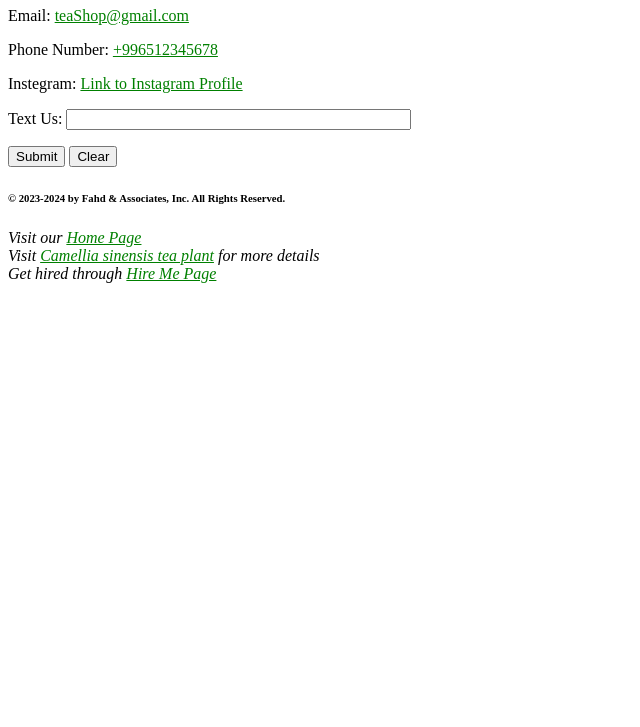
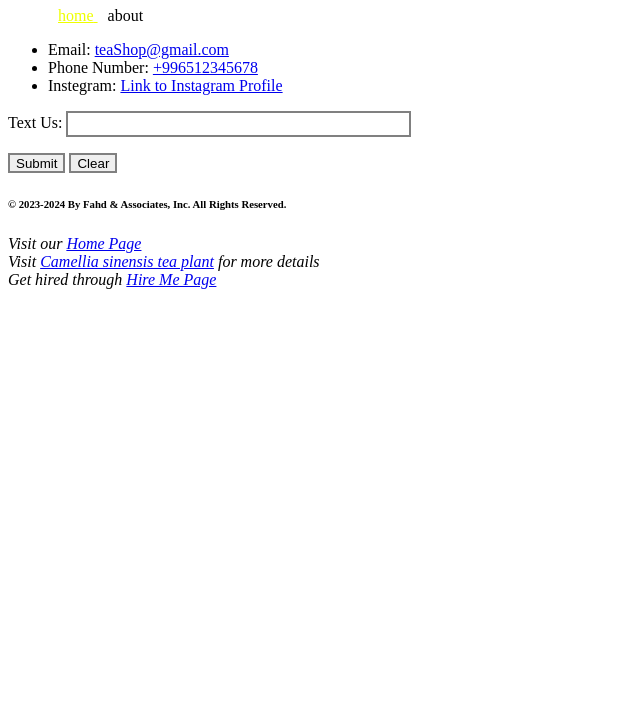
Before and after one commit to fd9fd/swe-363-231-01, a plain HTML site: page contactus.html in a window 1280 px wide. Shown: the part 73-800 px from the top of the page, without its empty margins (0-640 px from the left). Drawn offline with Linux system fonts and the light colour scheme.

Commit message:
cssl_2-exercise_3

```diff
--- /dev/null
+++ b/advanced_selectors.css
@@ -0,0 +1,46 @@
+h2{
+    font-family: sans-serif;
+}
+h1, h2, h3, h4, h5, h6{
+    text-transform: capitalize;
+}
+h2+p:first-letter{
+    font-size: x-large;
+}
+.top{
+    background-color: rgb(235, 13, 13);
+}
+tbody td:hover{
+    background-color: rgb(191, 221, 43);
+}
+nav li{
+    display: inline;
+    margin-left: 10px;
+}
+nav ul li:first-child {
+    text-decoration:underline;
+    color:#eeff00;
+}
+nav ul li:first-child a{
+    text-decoration:underline;
+    color:#eeff00;
+}
+tbody tr:nth-child(even){
+    background-color: #61526e;
+}
+::selection {
+    background-color: red
+}
+a:hover {
+    cursor:pointer;
+}
+input{
+    height: 20px;
+}
+input{
+    border: 2px solid grey;
+}
+input[name="message"]{
+    height:50px;
+    width: 400px;
+}
--- a/contactus.html
+++ b/contactus.html
@@ -9,8 +9,9 @@
         <meta name="description" content="This is a business web site that introduce our shop which
         a tea shop. it provides different types of tea and has some ineresting information about tea plant. ">
         <title>Contact Us</title>
-        <link rel="stylesheet" href="basic_selectors.css">
+        <link rel="stylesheet" href="advanced_selectors.css">
         <!--<link rel="stylesheet" href="dark_theme.css">-->
+        <!--<link rel="stylesheet" href="basic_selectors.css">-->
         <!--<style>
             h1 {text-align: center;}
             p {text-align: center;}
@@ -22,11 +23,27 @@
         <header>
             <h1>Contact Information</h1>
         </header>
-
-        <p>Email: <a href="mailto:teaShop@gmail.com">teaShop@gmail.com</a></p>
+        <!--<p>Email: <a href="mailto:teaShop@gmail.com">teaShop@gmail.com</a></p>
         <p>Phone Number: <a href="tel:+996512345678">+996512345678</a></p>
         <p>Instegram: <a href="instagram://user?username= {test}">Link to Instagram Profile</a> </p>
+        -->
 
+        <nav>
+            <ul>
+                <li>
+                    <a>home</a>
+                </li>
+                <li>
+                    <a>about</a>
+                </li>
+            </ul>
+        </nav>
+
+        <ul>
+            <li>Email: <a href="mailto:teaShop@gmail.com">teaShop@gmail.com</a></li>
+            <li>Phone Number: <a href="tel:+996512345678">+996512345678</a></li>
+            <li>Instegram: <a href="instagram://user?username= {test}">Link to Instagram Profile</a></li>
+        </ul>
 
         <!-- <form> <label for="fname">Text Us:</label><br> <input type="text" id="fname" name="fname"><br> </form> -->
 
```
Also changed, not shown: detailspage.html (+2 -1 lines), hireme.html (+11 -6 lines), teashop.html (+4 -1 lines), thankyou.html (+2 -1 lines).
